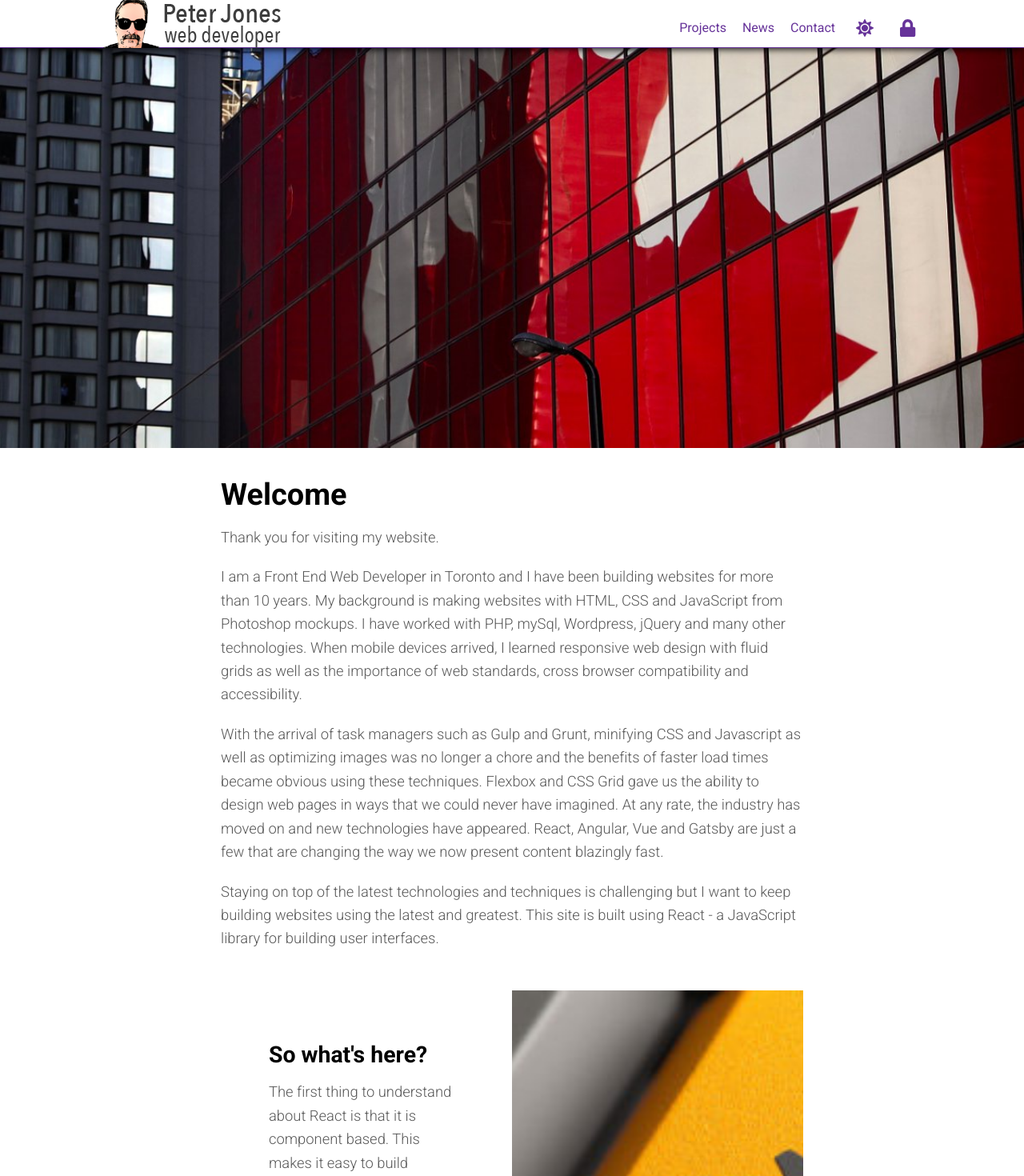
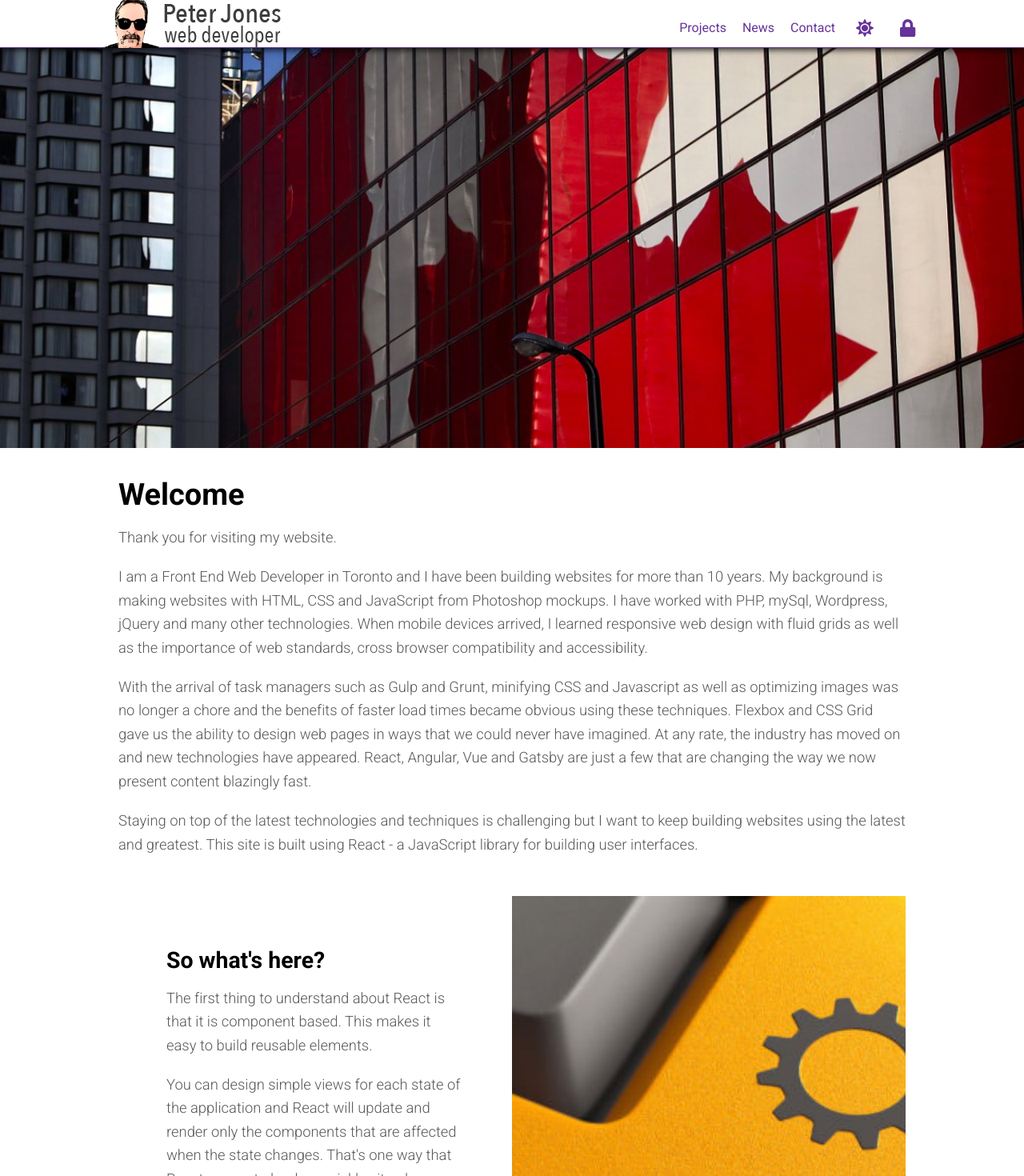
Before and after one commit to peterajones/peterjonesdev2022, a Next.js app: page / in a window 1280 px wide. Shown: the top 1470 px of the page at 80% size. Built offline with nearby package versions, Linux system fonts and the light colour scheme; no server answers.

Commit message:
fix content width

```diff
--- a/styles/partials/_layout.scss
+++ b/styles/partials/_layout.scss
@@ -15,7 +15,7 @@ body.dark {
 	padding: 10px 20px;
 	top: 80px;
 	min-height: 90vh;
-	max-width: 60vw;
+	max-width: 80vw;
 	margin: 0 auto;
 	z-index: 0;
 	margin-bottom: 50px;
```
